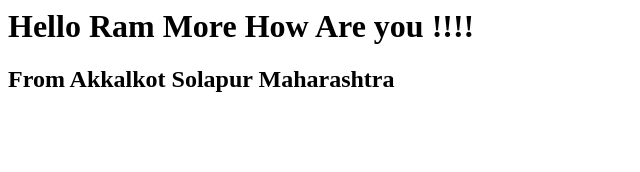
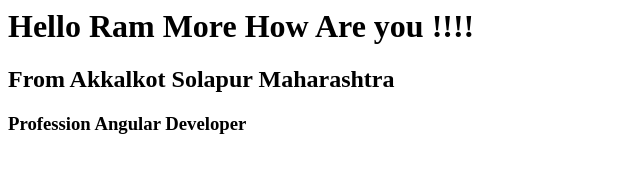
Before and after one commit to ramdmore/local-Repository, a plain HTML site: page index.html in a window 1280 px wide. Shown: the whole page, without its empty margins (0-640 px from the left). Drawn offline with Linux system fonts and the light colour scheme.

Commit message:
created new branch

```diff
--- a/index.html
+++ b/index.html
@@ -1,2 +1,3 @@
 <h1>Hello Ram More How Are you !!!!</h1>
 <h2>From Akkalkot Solapur Maharashtra</h2>
+<h3>Profession Angular Developer</h3>
```
